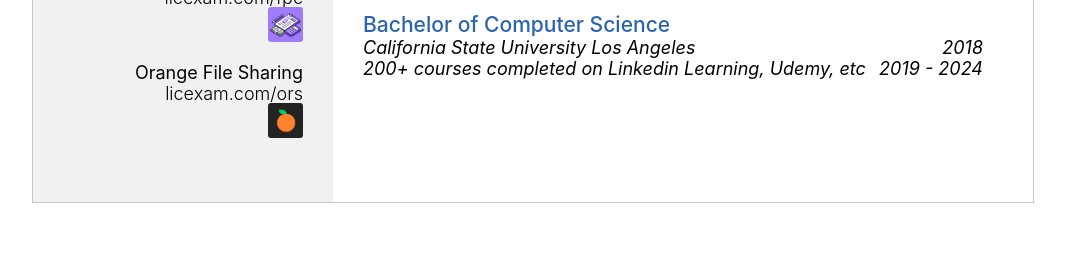
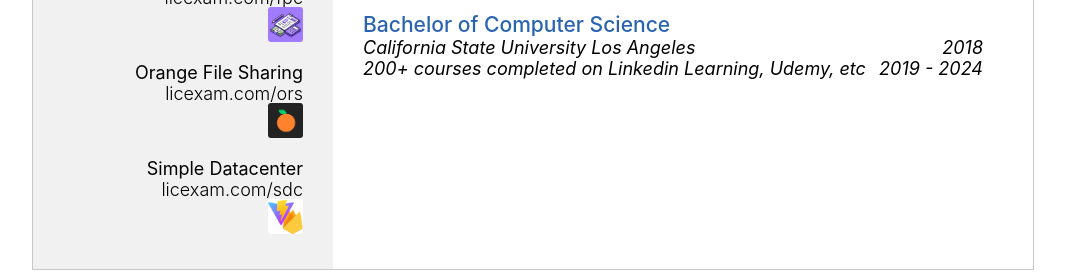
Before and after one commit to yang-ror/resume-written-in-html, a plain HTML site: page index.html in a window 1280 px wide. Shown: the part 1101-1379 px from the top of the page, without its empty margins (107-1172 px from the left). Before the commit the page ends 1312 px from the top, so only its background shows below. Drawn offline with Linux system fonts and the light colour scheme.

Commit message:
add simple datacenter under projects

```diff
--- a/index.html
+++ b/index.html
@@ -79,12 +79,12 @@
                         <span class="big-icon"><img alt="icon" src="./assets/orange.png" /></span>
                     </div>
                 </div>
-                <!-- <div class="item-group">
+                <div class="item-group">
                     <div>
-                        <span class="big-icon-text"><div>React Wechat Clone</div><div class="project-url">licexam.com/rew</div></span>
-                        <span class="big-icon"><img alt="icon" src="./assets/rew.png" /></span>
+                        <span class="big-icon-text"><div>Simple Datacenter</div><div class="project-url">licexam.com/sdc</div></span>
+                        <span class="big-icon"><img alt="icon" src="./assets/datacenter.png" /></span>
                     </div>
-                </div> -->
+                </div>
             </section>
         </div>
     </aside>
```
Also changed, not shown: assets/datacenter.png (added), assets/flybull.png, assets/rew.png (deleted).
